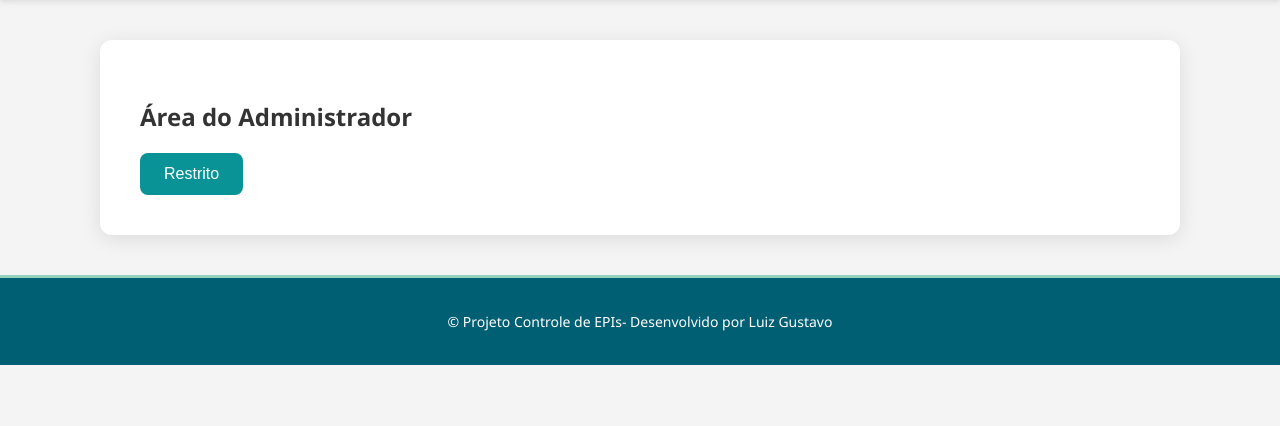
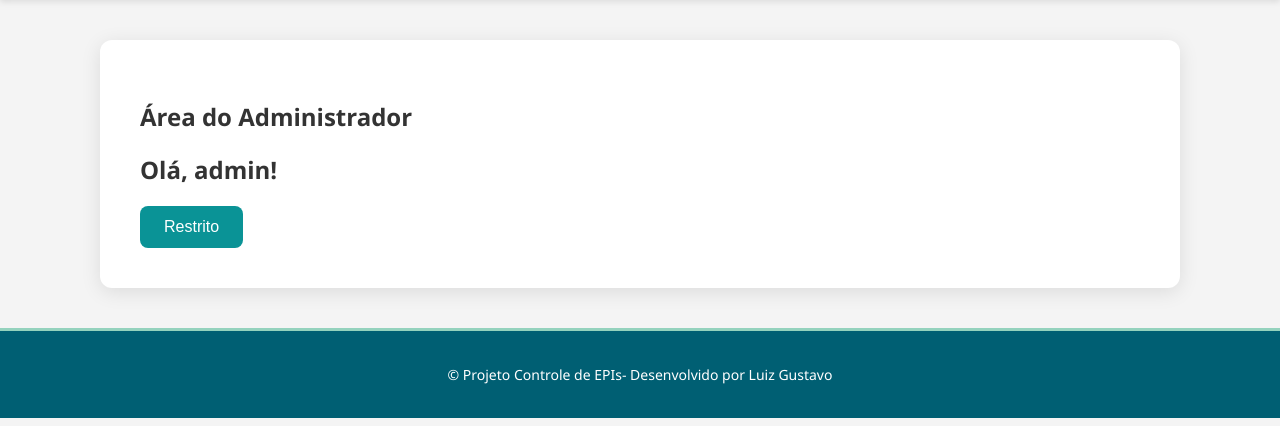
Before and after one commit to LUIZSPEZIA/sistema_epi_2026, a Django app: page /accounts/restrito/ in a window 1280 px wide. Shown: the part 179-605 px from the top of the page. Run offline with Django 5.2, Linux system fonts and the light colour scheme; a user stored in the database is signed in.

Commit message:
alteração na template restrito, e redicionamento de login

```diff
--- a/sistema_epi_2026/settings.py
+++ b/sistema_epi_2026/settings.py
@@ -4,7 +4,7 @@ BASE_DIR = Path(__file__).resolve().parent.parent
 
 SECRET_KEY = 'CHANGE-ME-IN-PROD'
 LOGIN_URL = '/colaboradores/login/'
-LOGIN_REDIRECT_URL = '/admin/'
+LOGIN_REDIRECT_URL = '/accounts/restrito/'
 
 # settings.py
 import os
--- a/templates/registration/restrito.html
+++ b/templates/registration/restrito.html
@@ -4,6 +4,12 @@
 
 {% block content %}
 <h2>Área do Administrador</h2>
+
+{% if user.is_authenticated %}
+    <h2>Olá, {{ user.username }}!</h2>
+
+
+  {% endif %}
 <form id="acesso" method="post" action="/admin/">
     {% csrf_token %}
     <button type="submit">Restrito</button>
```
Also changed, not shown: db.sqlite3.
